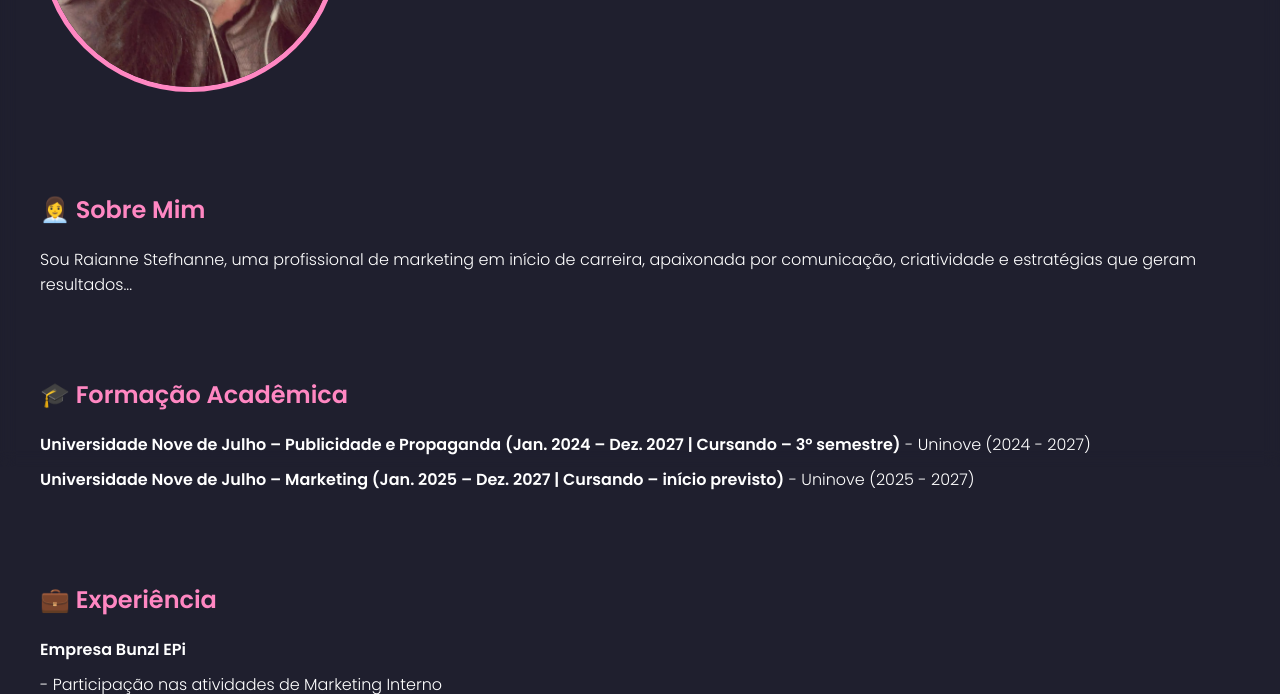
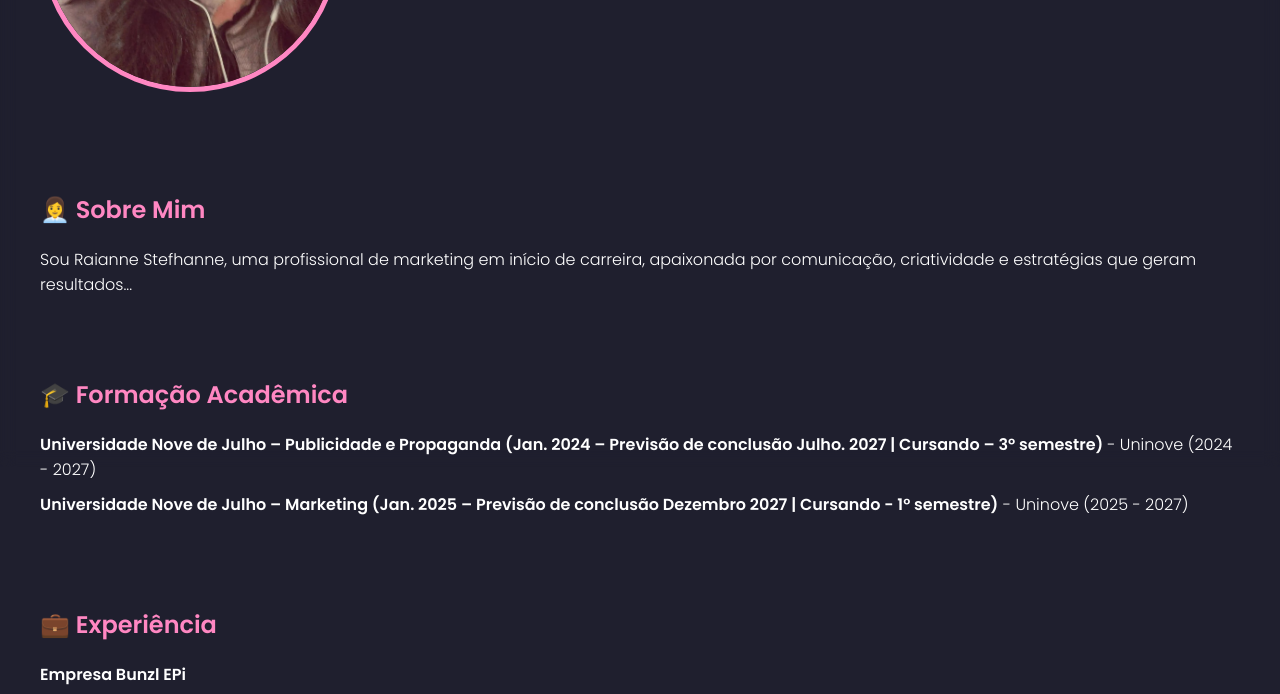
Before and after one commit to Nicozin342/raianne, a plain HTML site: page index.html in a window 1280 px wide. Shown: the part 333-1027 px from the top of the page. Drawn offline with Linux system fonts and the light colour scheme.

Commit message:
Update index.html

```diff
--- a/index.html
+++ b/index.html
@@ -235,8 +235,9 @@
   <section id="formacao">
     <h2><span class="emoji">🎓</span> Formação Acadêmica</h2>
     <ul>
-      <li><strong>Universidade Nove de Julho – Publicidade e Propaganda (Jan. 2024 – Dez. 2027 | Cursando – 3º semestre)</strong> - Uninove (2024 - 2027)</li>
-      <li><strong>Universidade Nove de Julho – Marketing (Jan. 2025 – Dez. 2027 | Cursando – início previsto)</strong> - Uninove (2025 - 2027)</li>
+      <li><strong>Universidade Nove de Julho – Publicidade e Propaganda (Jan. 2024 – Previsão de conclusão Julho. 2027 | Cursando – 3º semestre)
+</strong> - Uninove (2024 - 2027)</li>
+      <li><strong>Universidade Nove de Julho – Marketing (Jan. 2025 – Previsão de conclusão Dezembro 2027 | Cursando - 1° semestre)</strong> - Uninove (2025 - 2027)</li>
     </ul>
   </section>
 
```
